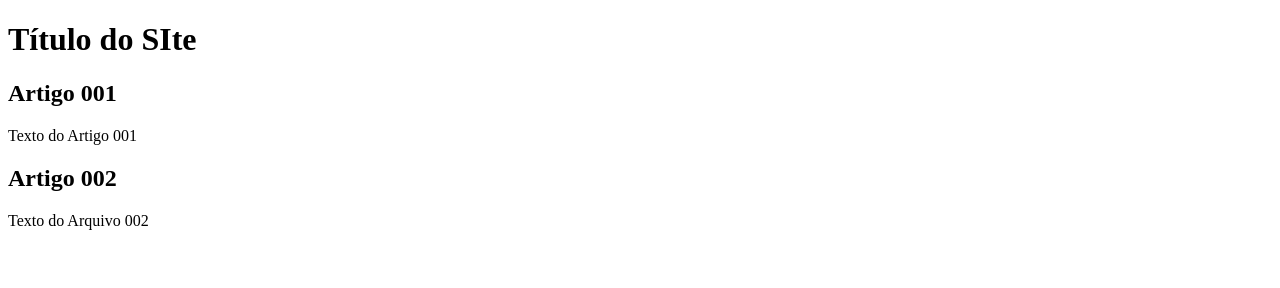
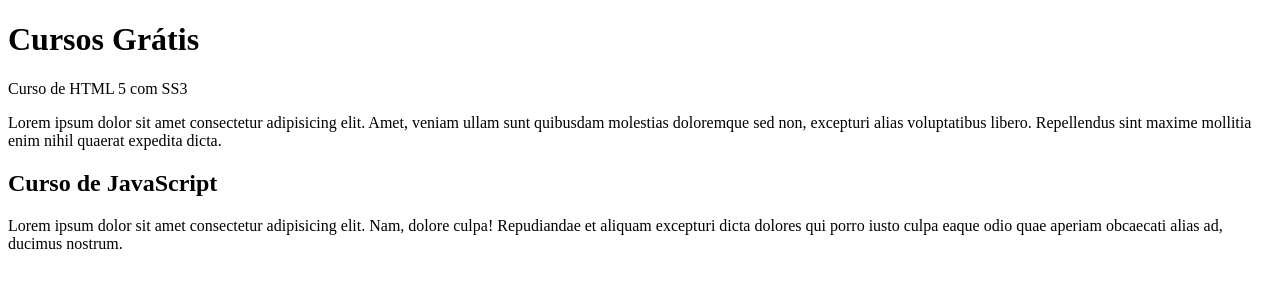
Before and after one commit to KayDeVC/Projeto-Site, a plain HTML site: page index.html in a window 1280 px wide. Drawn offline with Linux system fonts and the light colour scheme.

Commit message:
Início do Conteúdo

```diff
--- a/index.html
+++ b/index.html
@@ -7,15 +7,14 @@
 </head>
 <body>
     <header>
-        <h1>Título do SIte</h1>
+        <h1>Cursos Grátis</h1>
     </header>
-    <article>
-        <h2>Artigo 001</h2>
-        <p>Texto do Artigo 001</p>
+    <article>Curso de HTML 5 com SS3</h2>
+        <p>Lorem ipsum dolor sit amet consectetur adipisicing elit. Amet, veniam ullam sunt quibusdam molestias doloremque sed non, excepturi alias voluptatibus libero. Repellendus sint maxime mollitia enim nihil quaerat expedita dicta.</p>
     </article>
     <article>
-        <h2>Artigo 002</h2>
-        <p>Texto do Arquivo 002</p>
+        <h2>Curso de JavaScript</h2>
+        <p>Lorem ipsum dolor sit amet consectetur adipisicing elit. Nam, dolore culpa! Repudiandae et aliquam excepturi dicta dolores qui porro iusto culpa eaque odio quae aperiam obcaecati alias ad, ducimus nostrum.</p>
     </article>
 </body>
 </html>
```
